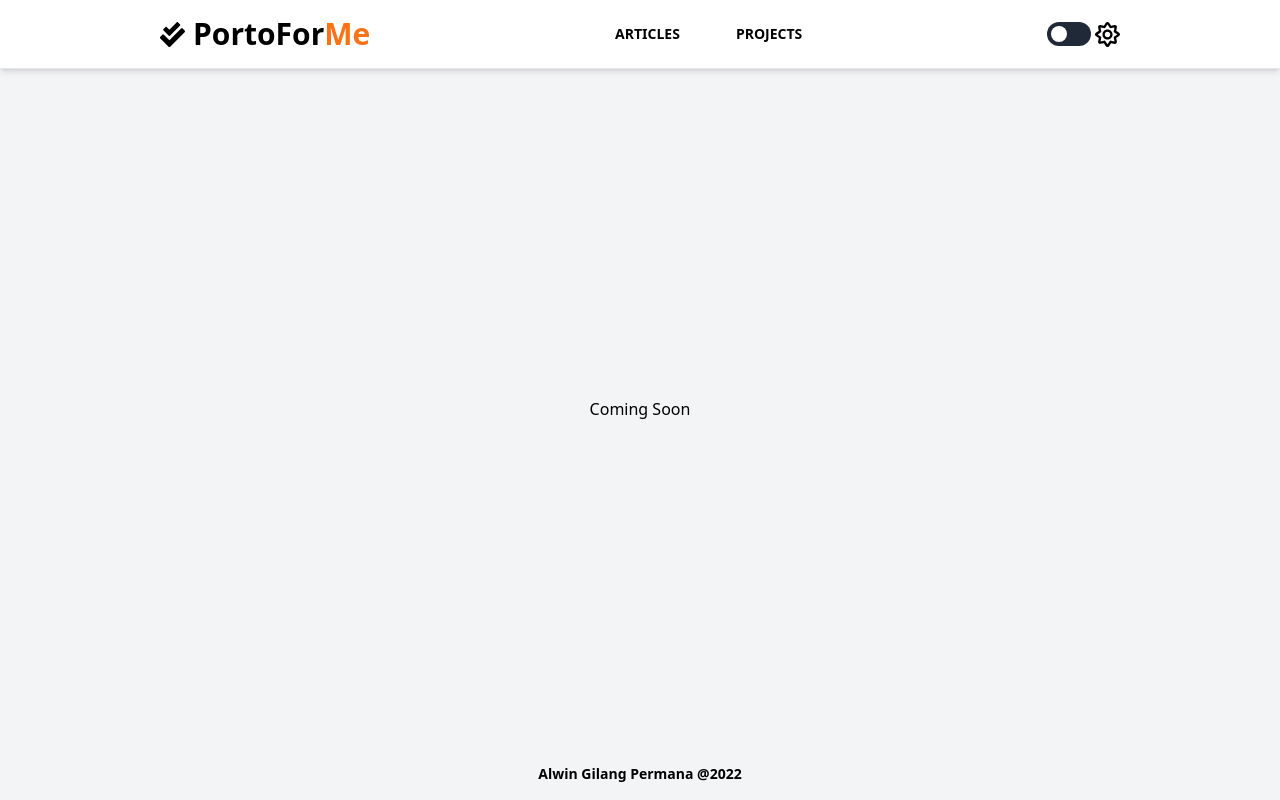
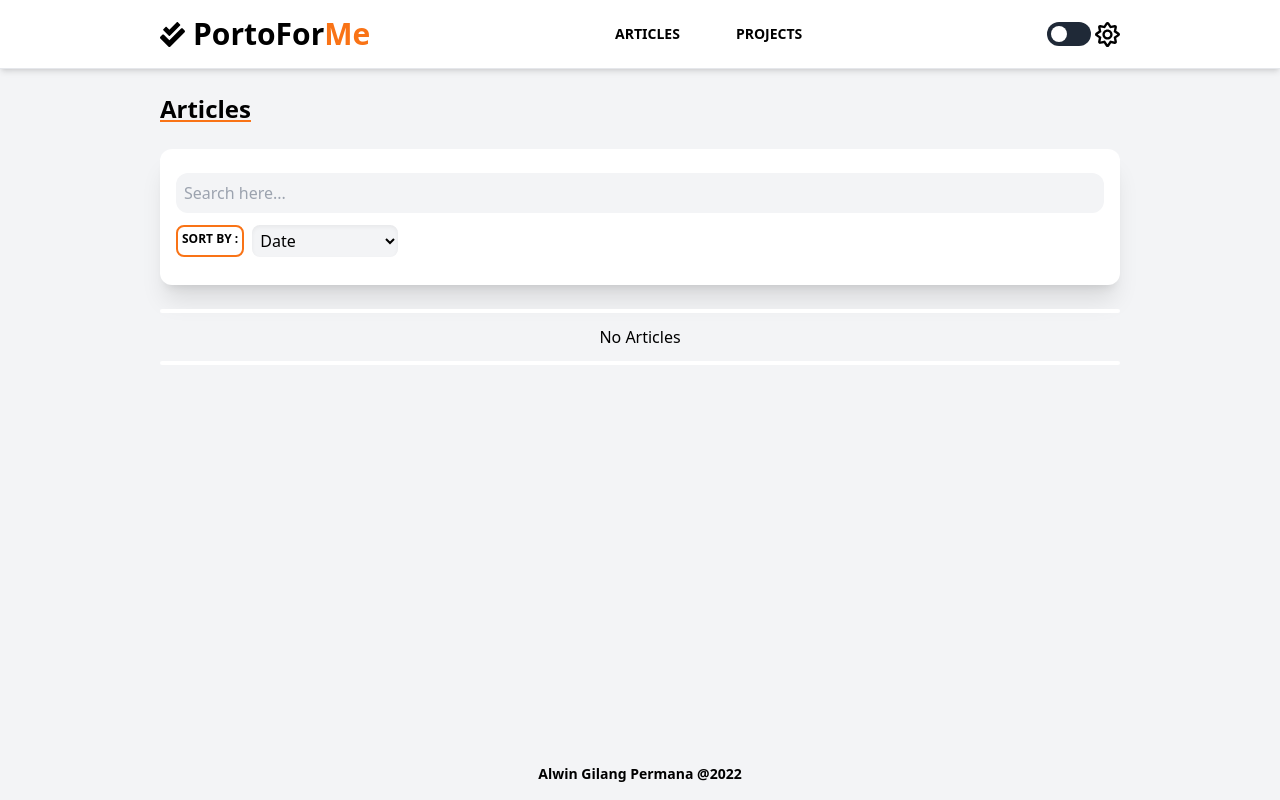
Before and after one commit to agilangp/portoforme, a Next.js app: page /articles in a window 1280 px wide. Built offline with nearby package versions, Linux system fonts and the light colour scheme.

Commit message:
feat(articles): add skeleton page

```diff
--- a/src/components/Layout.tsx
+++ b/src/components/Layout.tsx
@@ -18,7 +18,7 @@ const Layout = ({ children }: LayoutProps) => {
                     transition={{ type: "spring" }}
                     initial={{ y: 50 }}
                     viewport={{ once: true }}
-                    className="py-6 container mx-auto px-4 sm:px-0 sm:w-9/12"
+                    className="py-6 container mx-auto px-4 sm:px-0 sm:w-9/12 flex-auto"
                 >
                     {children}
                 </motion.div>
--- a/src/components/index/Card.tsx
+++ b/src/components/index/Card.tsx
@@ -1,5 +1,5 @@
 interface CardProps {
-    title: string
+    title?: string
     children: React.ReactNode
 }
 const Card = ({ title, children }: CardProps) => {
--- a/src/pages/articles.tsx
+++ b/src/pages/articles.tsx
@@ -1,6 +1,7 @@
 import Layout from "../components/Layout"
 import type { NextPage } from "next"
 import Head from "next/head"
+import Card from "../components/index/Card"
 
 const articles: NextPage = () => {
     return (
@@ -12,7 +13,42 @@ const articles: NextPage = () => {
                     content="Articles wrote by Alwin Gilang Permana"
                 />
             </Head>
-            <h1 className="text-center">Coming Soon</h1>
+            <div className="flex flex-col justify-between">
+                <p className="lg:text-left text-center font-semibold underline text-2xl decoration-orange-500">
+                    Articles
+                </p>
+                <Card>
+                    <input
+                        type="text"
+                        name="search"
+                        id="search"
+                        placeholder="Search here..."
+                        className="shadwo-inner w-full p-2 rounded-xl bg-gray-100 dark:bg-zinc-800"
+                    />
+                    <div className="flex align-middle my-3">
+                        <span className="font-semibold inline-block text-xs p-1 rounded-lg border-2 border-orange-500">
+                            SORT BY :
+                        </span>
+                        <select
+                            name="sort-by"
+                            id="sort-by-dropdown"
+                            className="shadow-inner rounded-lg p-1 ml-2 bg-gray-100 dark:bg-zinc-800"
+                            defaultValue={"1"}
+                        >
+                            <option value="1">Date</option>
+                            <option value="2">A-Z Ascending</option>
+                            <option value="3">Z-A Descending</option>
+                        </select>
+                    </div>
+                </Card>
+                <div className="mt-6">
+                    <hr className="rounded-xl border-2 border-white text-white dark:border-zinc-900 " />
+                    <div className="mt-3">
+                        <p className="text-center">No Articles</p>
+                    </div>
+                    <hr className="rounded-xl mt-3 border-2 border-white text-white dark:border-zinc-900 " />
+                </div>
+            </div>
         </Layout>
     )
 }
```
